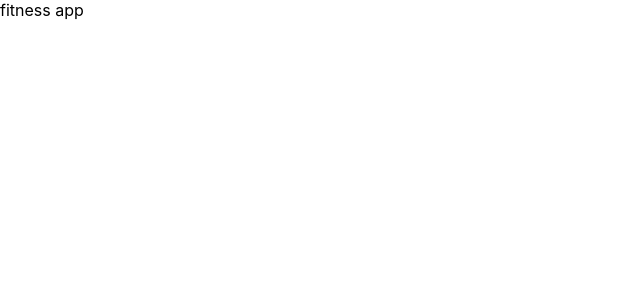
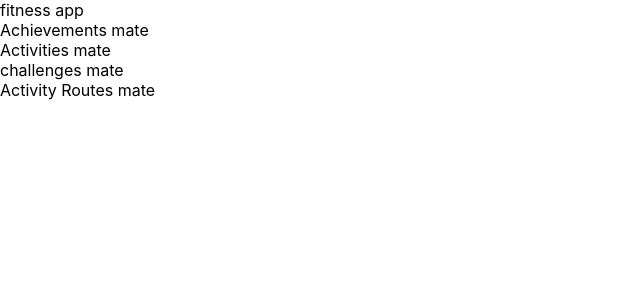
Before and after one commit to bar-alex/CodeNation-FinalProject-FrontEnd, a React (Create React App) app: page / in a window 1280 px wide. Shown: the top 300 px of the page, without its empty margins (0-640 px from the left). Built offline with nearby package versions, Linux system fonts and the light colour scheme.

Commit message:
features mapped

```diff
--- a/src/App.js
+++ b/src/App.js
@@ -1,9 +1,18 @@
-
+import Achievements from "./components/Achievements";
+import Activities from "./components/Activities";
+import Challenges from "./components/Challenges";
+import Routes from "./components/Routes";
 
 function App() {
   return (
     <div>
       fitness app
+      <div>
+        <Achievements />
+        <Activities />
+        <Challenges />
+        <Routes />
+      </div>
     </div>
   );
 }
--- /dev/null
+++ b/src/components/Achievements.js
@@ -0,0 +1,9 @@
+function Achievements(properties) {
+    return (
+      <div>
+        Achievements mate
+      </div>
+    );
+  }
+
+  export default Achievements;
--- /dev/null
+++ b/src/components/Activities.js
@@ -0,0 +1,9 @@
+function Activities(properties) {
+    return (
+      <div>
+        Activities mate
+      </div>
+    );
+  }
+
+  export default Activities;
--- /dev/null
+++ b/src/components/Challenges.js
@@ -0,0 +1,9 @@
+function Challenges(properties) {
+    return (
+      <div>
+        challenges mate
+      </div>
+    );
+  }
+
+  export default Challenges;
--- /dev/null
+++ b/src/components/Routes.js
@@ -0,0 +1,9 @@
+function Routes(properties) {
+    return (
+      <div>
+        Activity Routes mate
+      </div>
+    );
+  }
+
+  export default Routes;
```
